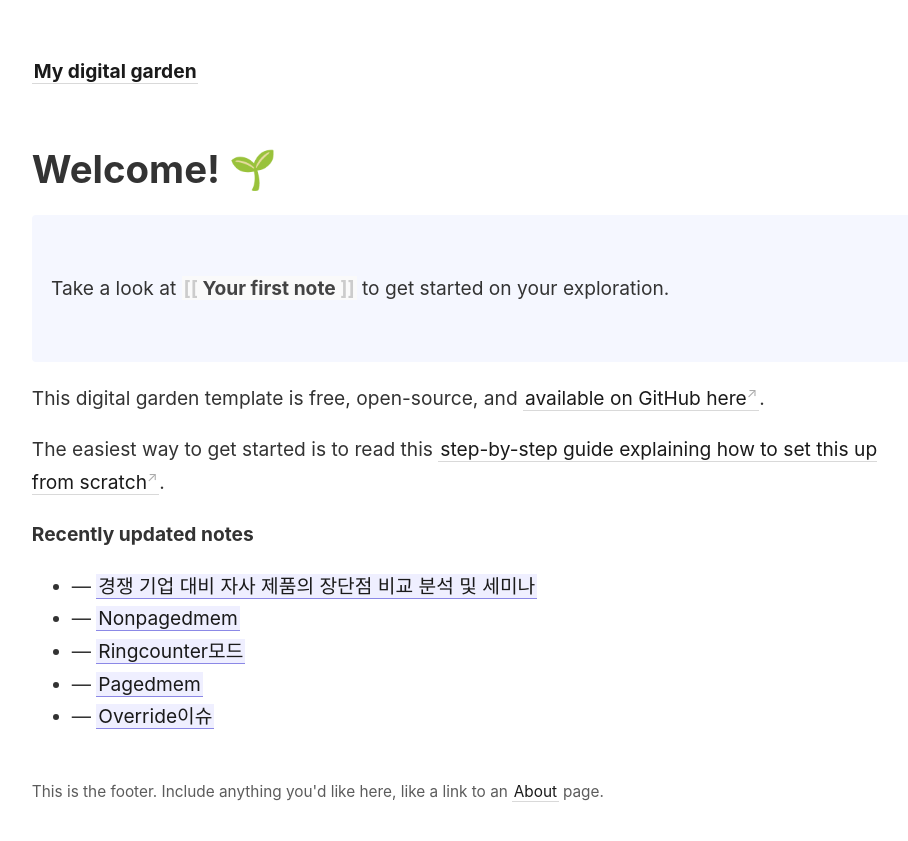
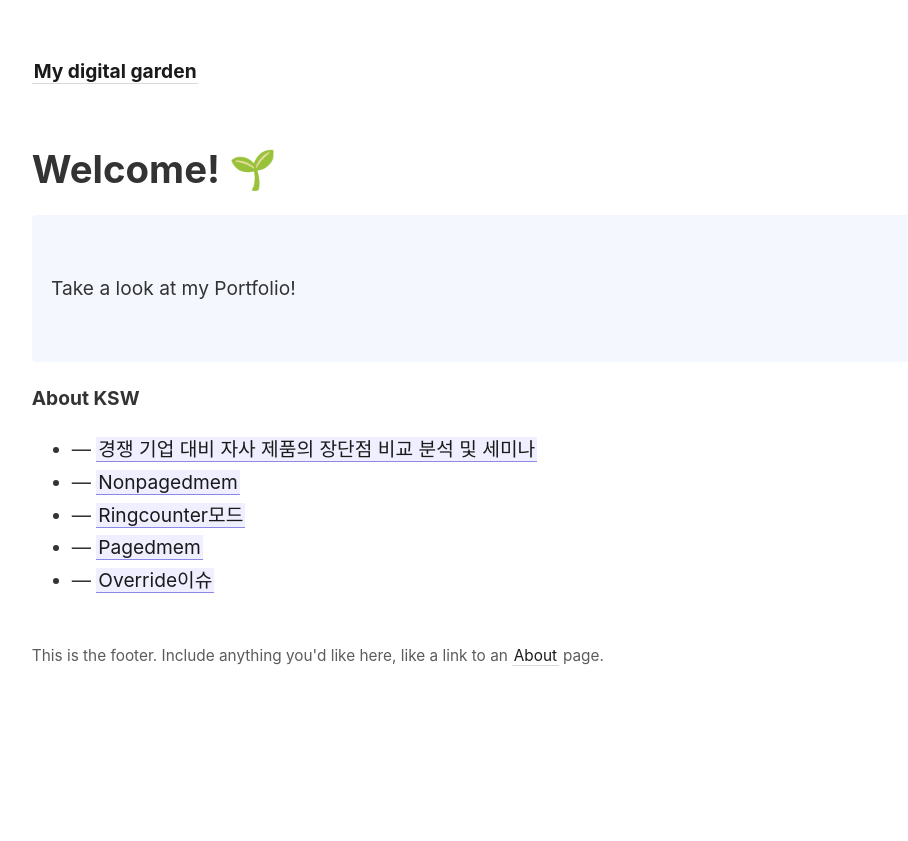
Before and after one commit to luvstar/portfolio, a Jekyll site: the page built from _pages/index.md, in a window 1280 px wide. Shown: the top 841 px of the page, without its empty margins (45-953 px from the left). Built offline with Jekyll 4.4.1, drawn with Linux system fonts in a browser that asks for light colours.

Commit message:
Update index.md

```diff
--- a/_pages/index.md
+++ b/_pages/index.md
@@ -8,14 +8,10 @@
 # Welcome! 🌱
 
 <p style="padding: 3em 1em; background: #f5f7ff; border-radius: 4px;">
-  Take a look at <span style="font-weight: bold">[[Your first note]]</span> to get started on your exploration.
+  Take a look at my Portfolio!
 </p>
 
-This digital garden template is free, open-source, and [available on GitHub here](https://github.com/maximevaillancourt/digital-garden-jekyll-template).
-
-The easiest way to get started is to read this [step-by-step guide explaining how to set this up from scratch](https://maximevaillancourt.com/blog/setting-up-your-own-digital-garden-with-jekyll).
-
-<strong>Recently updated notes</strong>
+<strong>About KSW</strong>
 
 <ul>
   {% assign recent_notes = site.notes | sort: "last_modified_at_timestamp" | reverse %}
```
